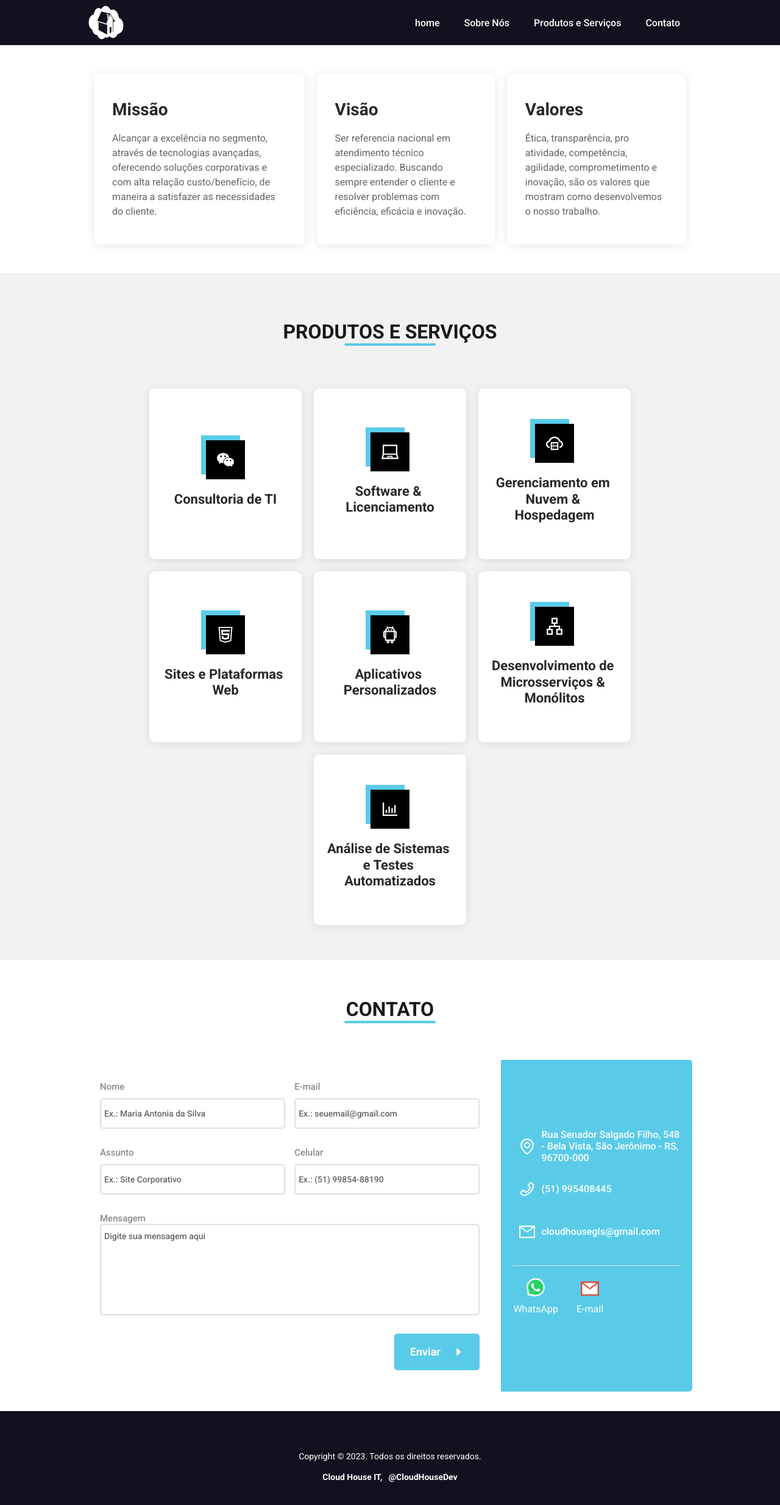
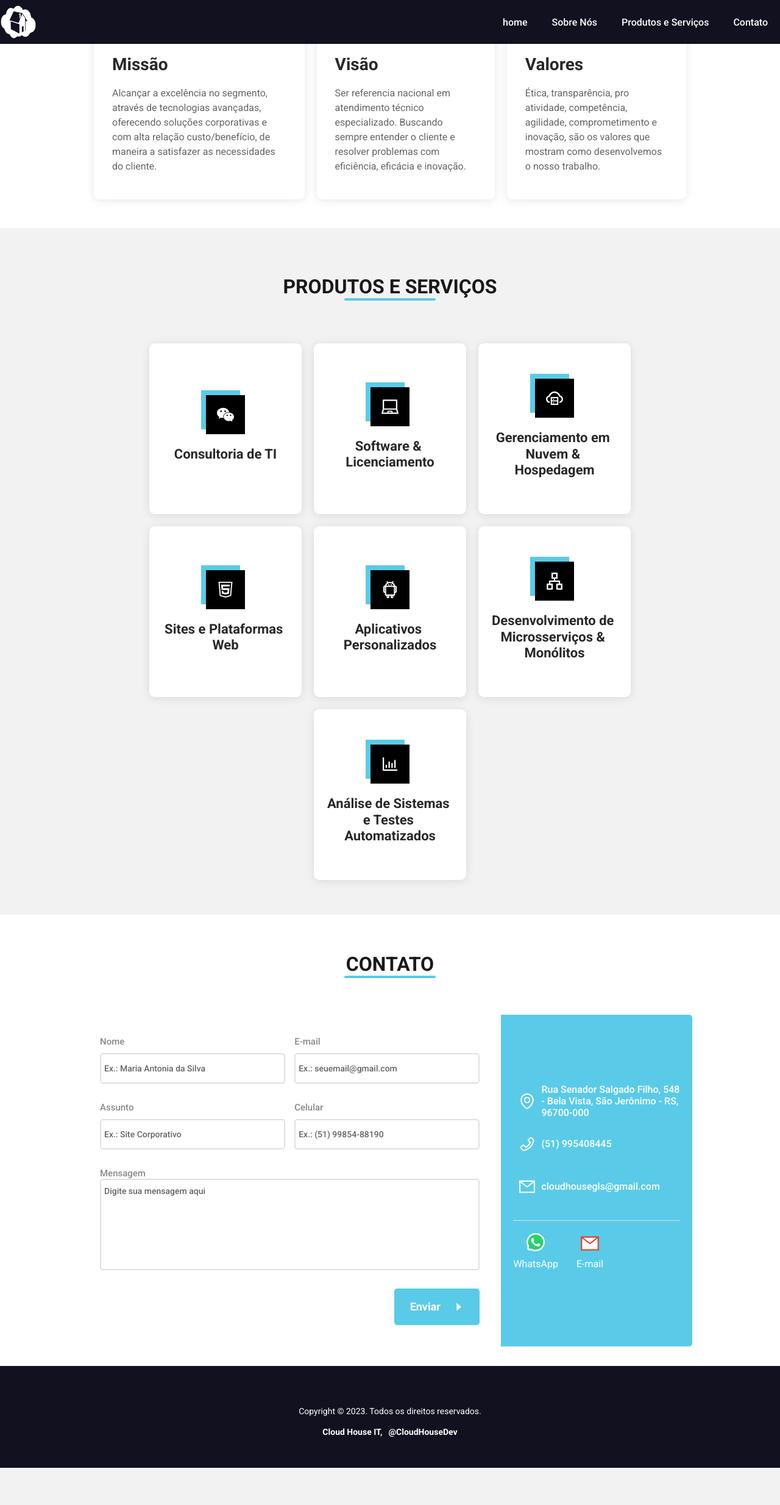
Before and after one commit to CloudHouseDev/landing-page-business, a React (Create React App) app: page / in a window 1280 px wide. Shown: the top 2468 px of the page at 61% size. After the commit the page ends 2407 px from the top, so only its background shows below. Built offline with nearby package versions, Linux system fonts and the light colour scheme.

Commit message:
chore: add fixed header

```diff
--- a/src/components/container/Container.jsx
+++ b/src/components/container/Container.jsx
@@ -4,21 +4,23 @@ import classNames from "classnames";
 
 import "./styles.css";
 
-function Container({ children, className }) {
+function Container({ children, className, sectionId }) {
     return (
-        <div className={classNames("wrapper-container", className)}>
+        <section className={classNames("wrapper-container", className)} id={sectionId}>
             <div className="wrapper-limit">{children}</div>
-        </div>
+        </section>
     );
 }
 
 export default Container;
 
 Container.propTypes = {
+    sectionId: PropTypes.string,
     className: PropTypes.string,
     children: PropTypes.oneOfType([PropTypes.elementType, PropTypes.node]).isRequired,
 };
 
 Container.defaultProps = {
     className: "",
+    sectionId: "",
 };
--- a/src/components/header/styles.css
+++ b/src/components/header/styles.css
@@ -1,11 +1,15 @@
 .header {
     width: 100%;
-    height: 4rem;
+    height: 4.5rem;
     display: flex;
     align-items: center;
     justify-content: space-between;
     background-color: var(--black-400);
-    margin: 5px 0;
+    position: fixed;
+    z-index: 1000;
+    top: 0;
+    left: 0;
+    padding: 5px 0;
 }
 
 .header img {
--- a/src/pages/Default.jsx
+++ b/src/pages/Default.jsx
@@ -12,17 +12,15 @@ import "../styles/default-page.css";
 function DefaultPage() {
     return (
         <>
-            <Container className="background-black header-container">
-                <Header />
+            <Header />
+            <Container className="background-white" sectionId="section-about-us">
+                <AboutUs />
             </Container>
-            <Container className="background-white">
-                <AboutUs sectionId="section-about-us" />
+            <Container sectionId="section-services">
+                <ServicesOffer />
             </Container>
-            <Container>
-                <ServicesOffer sectionId="section-services" />
-            </Container>
-            <Container className="background-white">
-                <ContactUs sectionId="section-contact" />
+            <Container className="background-white" sectionId="section-contact">
+                <ContactUs />
             </Container>
             <Container className="background-black">
                 <Footer />
--- a/src/pages/components/ServicesOffer/ServicesOffer.jsx
+++ b/src/pages/components/ServicesOffer/ServicesOffer.jsx
@@ -1,5 +1,5 @@
 import React from "react";
-import PropTypes from "prop-types";
+
 import {
     WechatFilled,
     ApartmentOutlined,
@@ -14,9 +14,9 @@ import SectionTitle from "../../../components/sectionTitle/sectionTitle";
 
 import "./styles.css";
 
-function ServicesOffer({ sectionId }) {
+function ServicesOffer() {
     return (
-        <section className="wrapper-services-offer-section" id={sectionId}>
+        <div className="wrapper-services-offer-section">
             <SectionTitle text="Produtos e Serviços" />
             <div className="content-services-offer">
                 <div className="box-service-offers">
@@ -62,12 +62,8 @@ function ServicesOffer({ sectionId }) {
                     <h4>Análise de Sistemas e Testes Automatizados</h4>
                 </div>
             </div>
-        </section>
+        </div>
     );
 }
 
 export default ServicesOffer;
-
-ServicesOffer.propTypes = {
-    sectionId: PropTypes.string.isRequired,
-};
--- a/src/pages/components/aboutUs/aboutUs.jsx
+++ b/src/pages/components/aboutUs/aboutUs.jsx
@@ -1,11 +1,10 @@
 import React from "react";
-import PropTypes from "prop-types";
 
 import "./styles.css";
 
-function AboutUs({ sectionId }) {
+function AboutUs() {
     return (
-        <section className="wrapper-about-us-section" id={sectionId}>
+        <div className="wrapper-about-us-section">
             <div className="box">
                 <strong>Missão</strong>
                 <br />
@@ -33,12 +32,8 @@ function AboutUs({ sectionId }) {
                     desenvolvemos o nosso trabalho.
                 </span>
             </div>
-        </section>
+        </div>
     );
 }
 
 export default AboutUs;
-
-AboutUs.propTypes = {
-    sectionId: PropTypes.string.isRequired,
-};
--- a/src/pages/components/contactUs/contactUs.jsx
+++ b/src/pages/components/contactUs/contactUs.jsx
@@ -1,5 +1,4 @@
 import React from "react";
-import PropTypes from "prop-types";
 
 import {
     EnvironmentOutlined,
@@ -13,9 +12,9 @@ import SectionTitle from "../../../components/sectionTitle/sectionTitle";
 
 import "./styles.css";
 
-function ContactUs({ sectionId }) {
+function ContactUs() {
     return (
-        <section className="wrapper-contact-us-section" id={sectionId}>
+        <div className="wrapper-contact-us-section">
             <SectionTitle text="Contato" />
             <div className="content-wrapper-asides">
                 <form className="contact-infos">
@@ -118,12 +117,8 @@ function ContactUs({ sectionId }) {
                     </>
                 </aside>
             </div>
-        </section>
+        </div>
     );
 }
 
 export default ContactUs;
-
-ContactUs.propTypes = {
-    sectionId: PropTypes.string.isRequired,
-};
```
